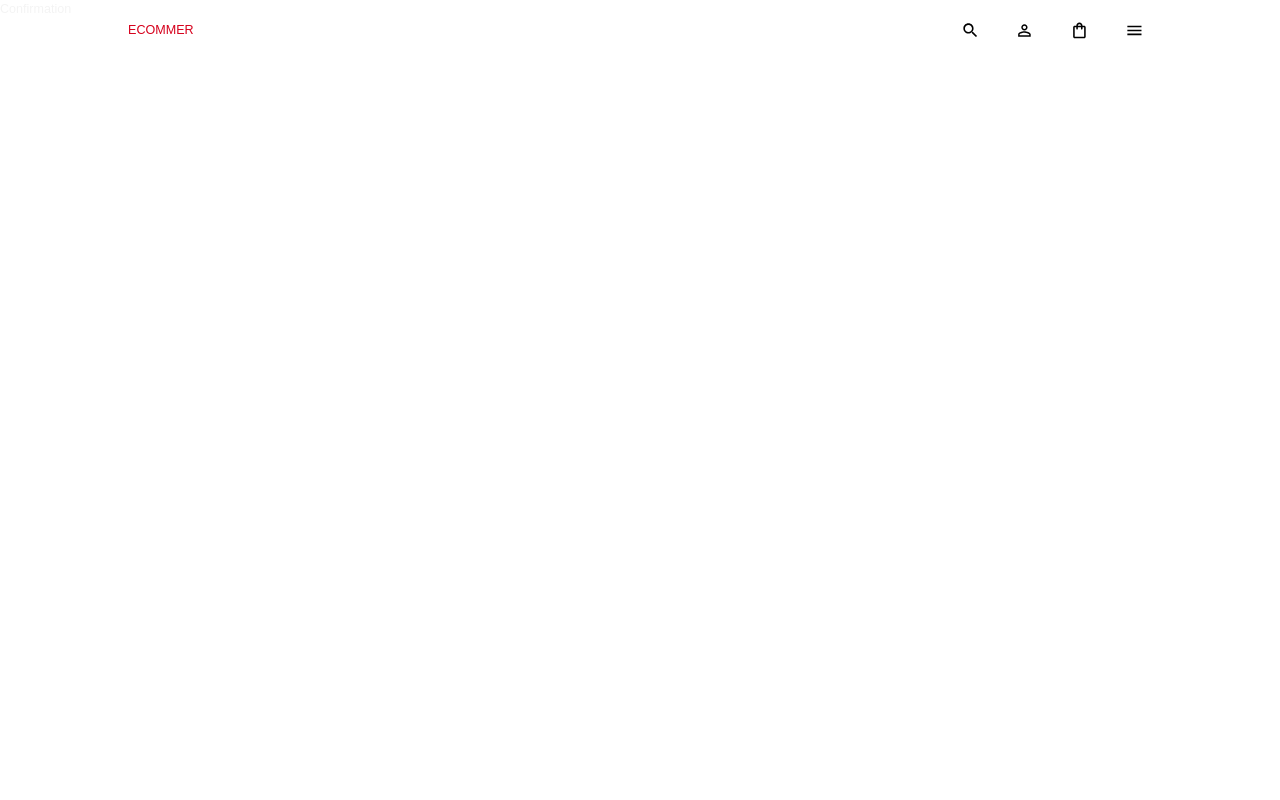
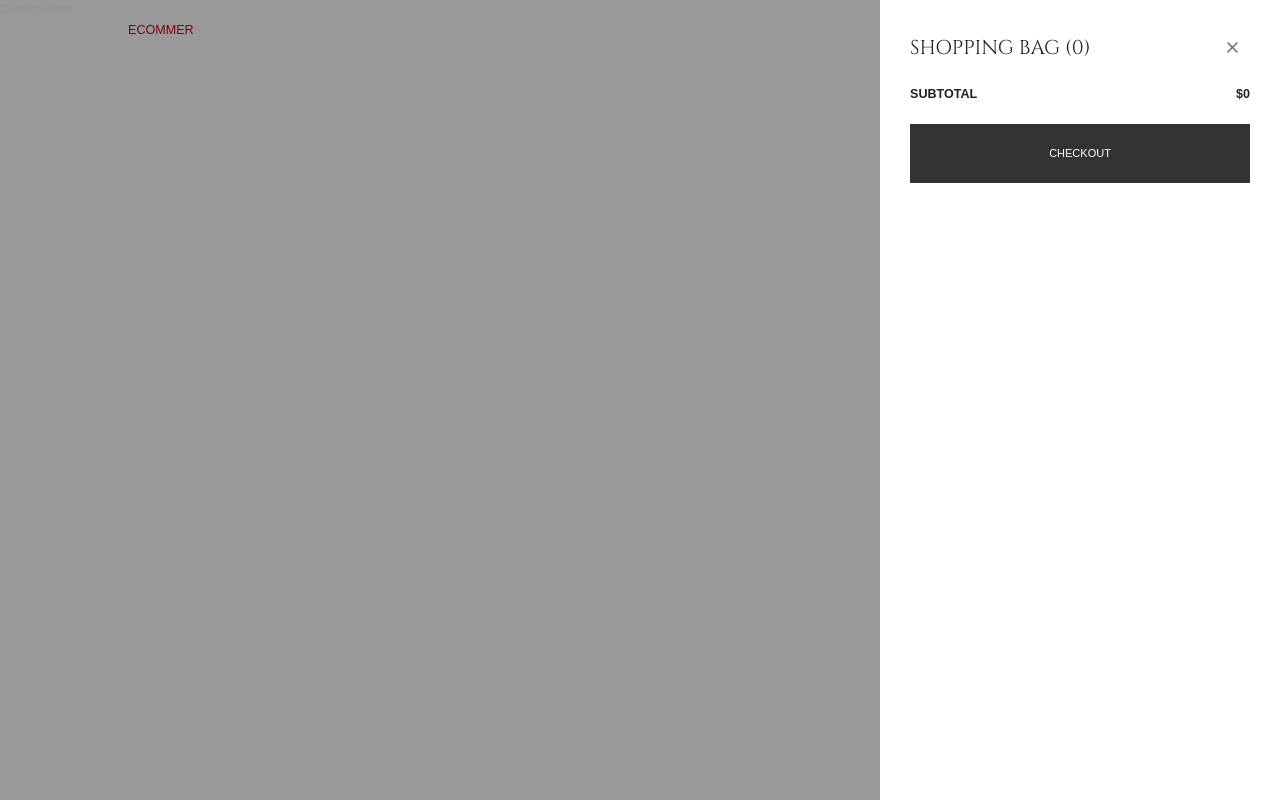
Before and after one commit to DouglasSilvaPrado/EcommerceApp, a React (Create React App) app in the folder client/: page /checkout/success in a window 1280 px wide. Both pictures are taken after a click on the button 1079 px from the left and 30 px from the top of the page. Built offline with nearby package versions, Linux system fonts and the light colour scheme; a web font is replaced by a local one.

Commit message:
feat: add cart menu

```diff
--- a/client/src/App.js
+++ b/client/src/App.js
@@ -9,6 +9,7 @@
 
 //components
 import { Navbar } from './scenes/global/Navbar';
+import { CartMenu } from './scenes/global/CartMenu';
 
 const ScrollToTop = () => {
   const { pathname } = useLocation()
@@ -32,6 +33,7 @@
           <Route path="checkout" element={<Checkout />} />
           <Route path="checkout/success" element={<Confirmation />} />
         </Routes>
+        <CartMenu />
       </BrowserRouter>
     </div>
   );
--- /dev/null
+++ b/client/src/scenes/global/CartMenu.jsx
@@ -0,0 +1,147 @@
+import { Box, Button, Divider, IconButton, Typography } from "@mui/material";
+import { useSelector, useDispatch } from "react-redux";
+import CloseIcon from "@mui/icons-material/Close";
+import AddIcon from "@mui/icons-material/Add";
+import RemoveIcon from "@mui/icons-material/Remove";
+import styled from "@emotion/styled";
+import { shades } from "../../theme";
+import {
+  decreaseCount,
+  increaseCount,
+  removeFromCart,
+  setIsCartOpen,
+} from "../../state";
+import { useNavigate } from "react-router-dom";
+import { useMemo } from 'react';
+
+const FlexBox = styled(Box)`
+  display: flex;
+  justify-content: space-between;
+  align-items: center;
+`;
+
+
+export const CartMenu = () => {
+  const navigate = useNavigate()
+  const dispatch = useDispatch()
+
+  const { cart, isCartOpen } = useSelector((state) => state.cart)
+
+  const totalPrice = cart.reduce((total, item) => {
+      return total + item.count * item.attributes.price;
+  }, 0)
+
+  return (
+    //OVERLAY
+    <Box
+      display={isCartOpen ? "block" : "none"}
+      backgroundColor="rgba(0,0,0,0.4)"
+      position="fixed"
+      zIndex={10}
+      width="100%"
+      height="100%"
+      left="0"
+      top="0"
+      overflow="auto"
+      onClick={() => dispatch(setIsCartOpen({}))}
+    >
+      {/* MODAL */}
+      <Box
+        position="fixed"
+        right="0"
+        bottom="0"
+        width="max(400px, 30%)"
+        height="100%"
+        backgroundColor="white"
+      >
+        {/* INSIDE MODAL */}
+        <Box padding="30px" overflow="auto" height="100%">
+          {/* HEADER */}
+          <FlexBox mb="15px">
+            <Typography variant="h3">SHOPPING BAG ({cart.length})</Typography>
+            <IconButton onClick={() => dispatch(setIsCartOpen({}))}>
+              <CloseIcon />
+            </IconButton>
+          </FlexBox>
+
+          {/* CART LIST */}
+          <Box>
+            {cart.map((item) => (
+              <Box key={`${item.attributes.name}-${item.id}`}>
+                <FlexBox p="15px 0">
+                  <Box flex="1 1 40%">
+                    <img
+                      alt={item?.name}
+                      width="123px"
+                      height="164px"
+                      src={`http://localhost:1337${item?.attributes?.image?.data?.attributes?.formats?.medium?.url}`}
+                    />
+                  </Box>
+                  <Box flex="1 1 60%">
+                    {/*  ITEM NAME */}
+                    <FlexBox mb="5px">
+                      <Typography fontWeight="bold">
+                        {item.attributes.name}
+                      </Typography>
+                      <IconButton onClick={() => dispatch(removeFromCart({id: item.id}))}>
+                        <CloseIcon/>
+                      </IconButton>
+                    </FlexBox>
+                    <Typography>{item.attributes.shortDescription}</Typography>
+
+                    {/* AMOUNT */}
+                    <FlexBox m="15px 0">
+                      <Box
+                        display="flex"
+                        alignItems="center"
+                        border={`1.5px solid ${shades.neutral[500]}`}
+                      >
+                        <IconButton onClick={() => dispatch(decreaseCount({id: item.id}))}>
+                          <RemoveIcon/>
+                        </IconButton>
+                        <Typography>{item.count}</Typography>
+                        <IconButton onClick={() => dispatch(increaseCount({id: item.id}))}>
+                          <AddIcon/>
+                        </IconButton>
+                      </Box>
+                      {/* PRICE */}
+                      <Typography fontWeight="bold">
+                        ${item.attributes.price}
+                      </Typography>
+                    </FlexBox>
+
+                  </Box>
+                </FlexBox>
+                <Divider />
+              </Box>
+            ))}
+          </Box>
+
+          {/* ACTIONS */}
+          <Box m="20px 0">
+            <FlexBox>
+              <Typography fontWeight="bold">SUBTOTAL</Typography>
+              <Typography fontWeight="bold">${totalPrice}</Typography>
+            </FlexBox>
+            <Button
+              sx={{
+                backgroundColor: shades.primary[400],
+                color: "white",
+                borderRadius: 0,
+                minWidth: "100%",
+                padding: "20px 40px",
+                m: "20px 0"
+              }}
+              onClick={() => {
+                navigate("/checkout");
+                dispatch(setIsCartOpen({}))
+              }}
+            >
+              CHECKOUT
+            </Button>
+          </Box>
+        </Box>
+      </Box>
+    </Box>
+  )
+}
```
